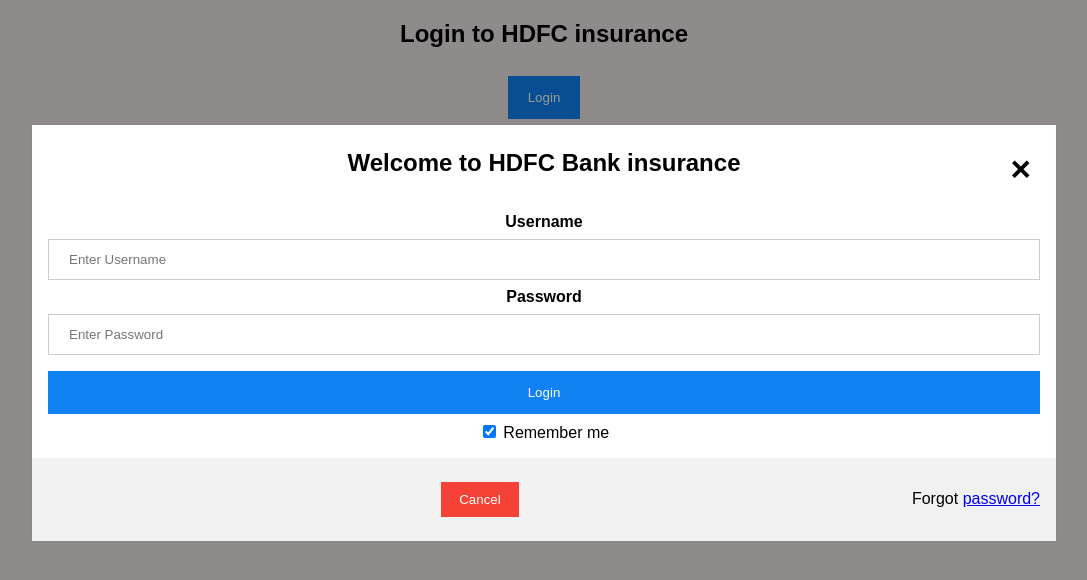
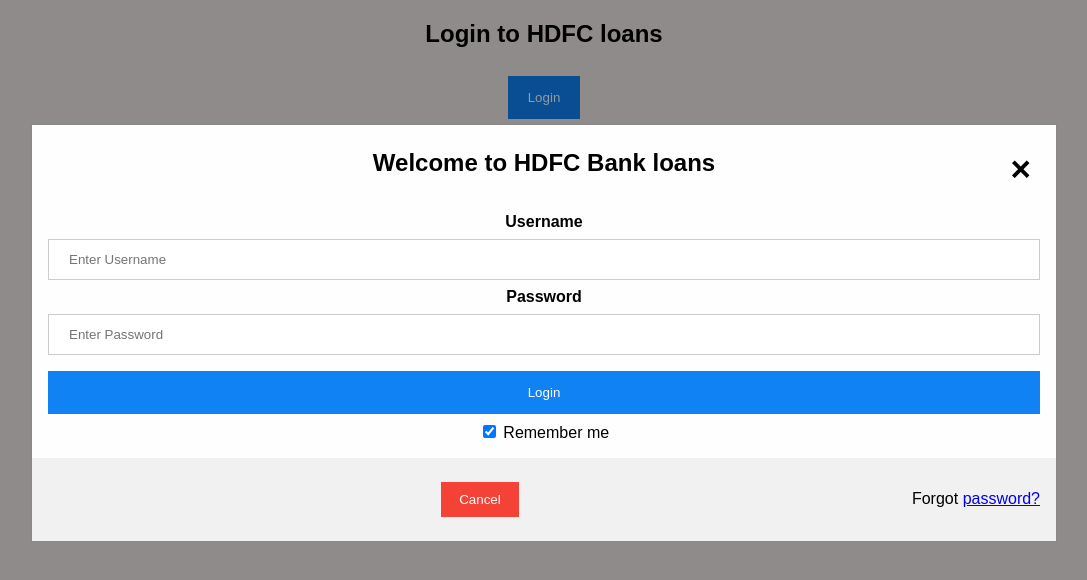
Before and after one commit to ramak8sgcp/dockerproject, a plain HTML site: page index.html in a window 1280 px wide. Both pictures are taken after a click on the button "Login". Shown: the whole page, without its empty margins (96-1183 px from the left). Drawn offline with Linux system fonts and the light colour scheme.

Commit message:
Update index.html

```diff
--- a/index.html
+++ b/index.html
@@ -127,7 +127,7 @@
 </head>
 <body align=center bgcolor="ede8e7">
 
-<h2>Login to HDFC insurance</h2>
+<h2>Login to HDFC loans</h2>
 
 <button onclick="document.getElementById('id01').style.display='block'" style="width:auto;">Login</button>
 
@@ -136,7 +136,7 @@
   <form class="modal-content animate" action="/action_page.php" method="post">
     <div class="imgcontainer">
       <span onclick="document.getElementById('id01').style.display='none'" class="close" title="Close Modal">&times;</span>
-      <h2>Welcome to HDFC Bank insurance</h2>
+      <h2>Welcome to HDFC Bank loans</h2>
     </div>
 
     <div class="container">
```
